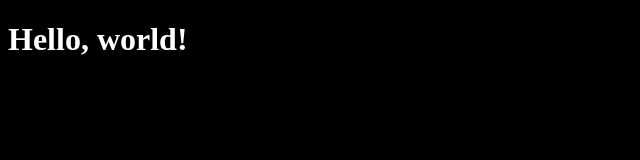
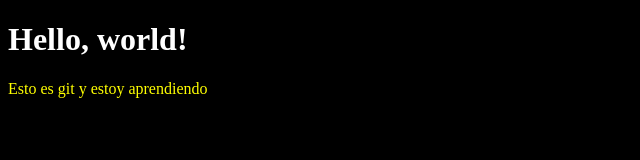
Before and after one commit to ProgramadorJavas/ArelyAndJose, a plain HTML site: page proyect/index.html in a window 1280 px wide. Shown: the whole page, without its empty margins (0-640 px from the left). Drawn offline with Linux system fonts and the light colour scheme.

Commit message:
feat(*): patito feo[Number1111]

```diff
--- a/proyect/estilos.css
+++ b/proyect/estilos.css
@@ -5,3 +5,7 @@ body {
 .title {
     color: #fff;
 }
+
+.patito {
+    color: yellow;
+}
--- a/proyect/index.html
+++ b/proyect/index.html
@@ -8,5 +8,6 @@
 </head>
 <body>
     <h1 class="title">Hello, world!</h1>
+    <div class="patito">Esto es git y estoy aprendiendo</div>
 </body>
 </html>
```
